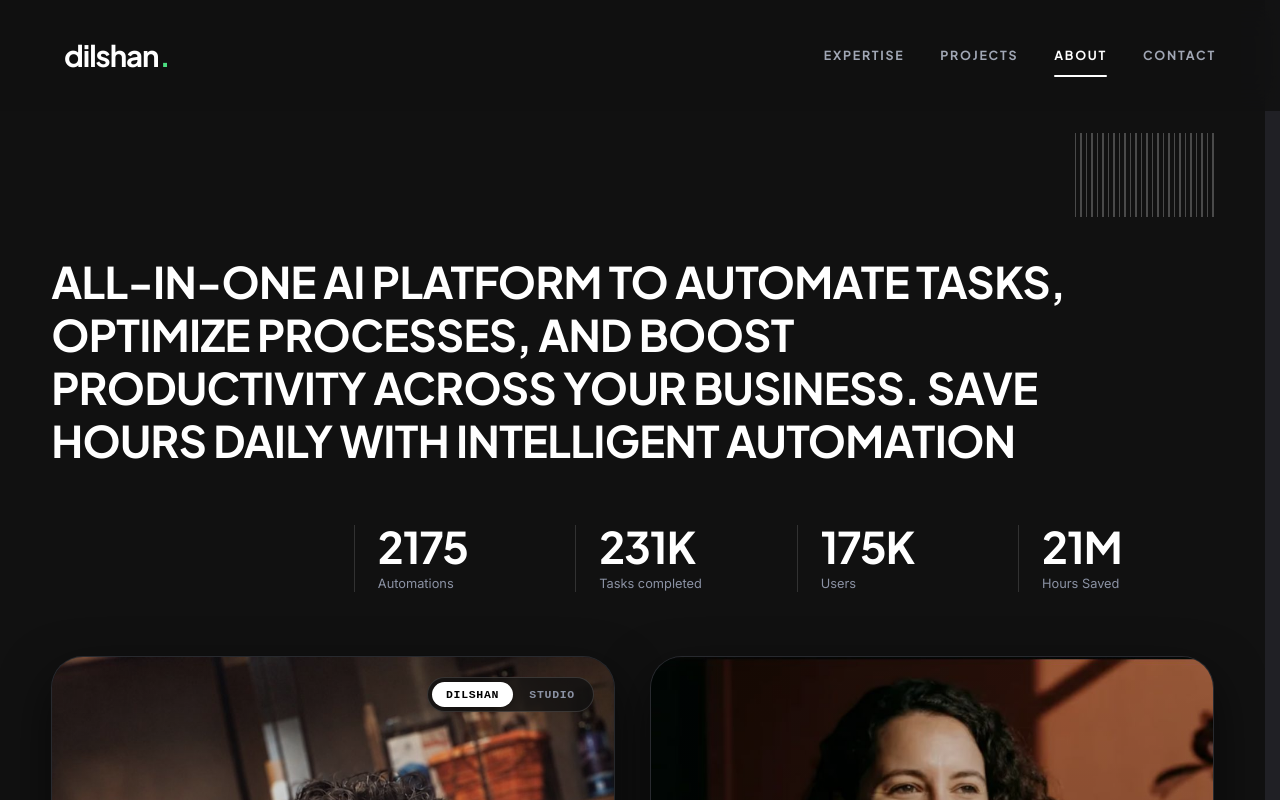
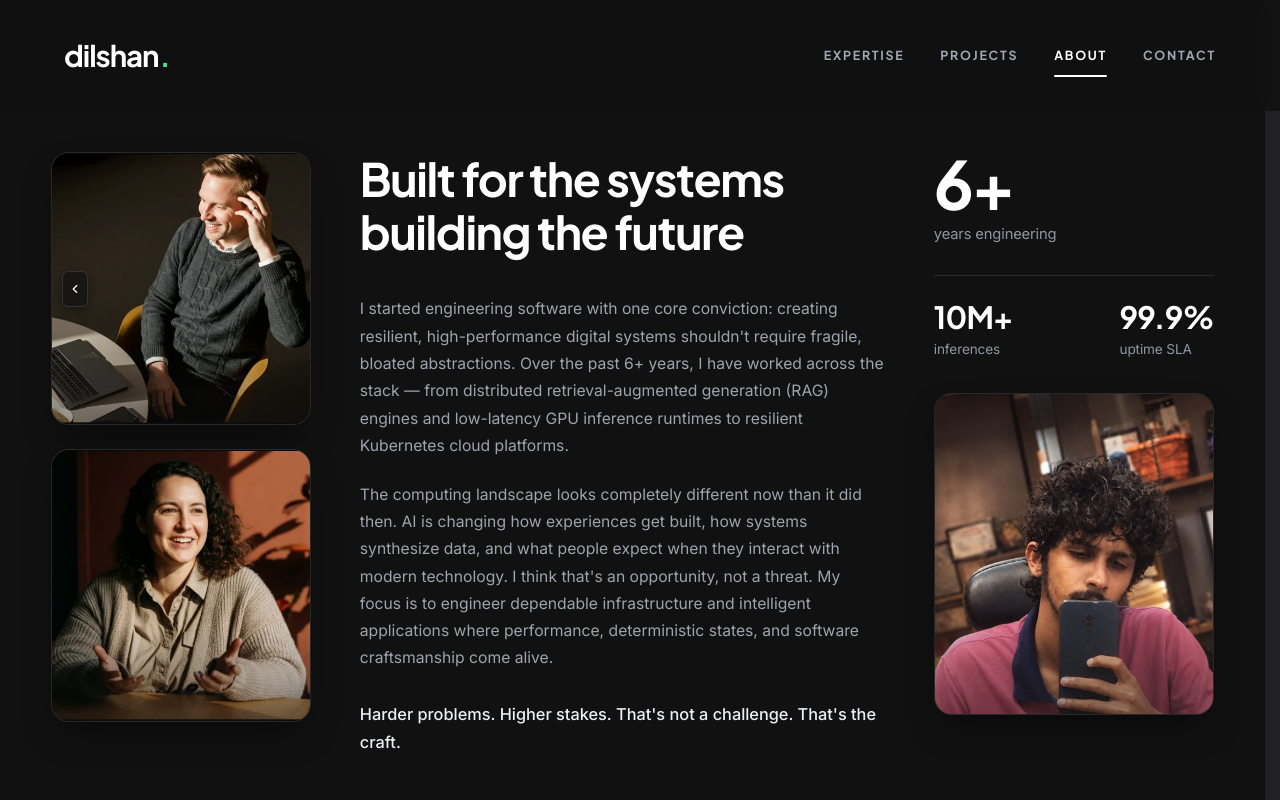
Before and after one commit to dilshandevxx/dilshan-personal-portfolio, a Next.js app: page /about in a window 1280 px wide. Shown: the top 800 px of the page. Built offline with nearby package versions, Linux system fonts and the light colour scheme; a web font is replaced by a local one.

Commit message:
feat: redesign about page to 3-column asymmetric layout matching reference design

```diff
--- a/src/app/about/aboutPage.module.css
+++ b/src/app/about/aboutPage.module.css
@@ -1,7 +1,6 @@
 /* =========================================================================
-   About Me Page (Faithfully reproducing the about-6 reference design)
-   Obsidian dark surface (#111111), white badge pill, ribbed texture,
-   high-impact uppercase headline, 4 stats columns & 2 large rounded cards.
+   About Me Page — 3-Column Asymmetric Editorial Layout
+   (Faithfully reproducing the reference design with obsidian dark aesthetics)
    ========================================================================= */
 
 .pageRoot {
@@ -17,189 +16,50 @@
 }
 
 .mainContainer {
-  max-width: 1420px;
+  max-width: 1380px;
   margin: 0 auto;
-  padding: clamp(2rem, 3.5vw, 3.5rem) clamp(1.25rem, 4vw, 3.5rem) clamp(5rem, 8vw, 8rem);
+  padding: clamp(3rem, 5vw, 5.5rem) clamp(1.25rem, 4vw, 3.5rem) clamp(5rem, 8vw, 8.5rem);
   width: 100%;
   box-sizing: border-box;
 }
 
-/* Subtle Back Link */
-.topNav {
-  margin-bottom: clamp(2rem, 3.5vw, 3rem);
-}
-
-.backLink {
-  display: inline-flex;
-  align-items: center;
-  gap: 0.5rem;
-  font-family: var(--font-body, "Inter", sans-serif);
-  font-size: 0.85rem;
-  font-weight: 500;
-  color: #8b909c;
-  text-decoration: none;
-  transition: all 0.2s ease;
-  width: fit-content;
-}
-
-.backArrow {
-  transition: transform 0.2s ease;
-}
-
-.backLink:hover {
-  color: #ffffff;
-}
-
-.backLink:hover .backArrow {
-  transform: translateX(-3px);
+.storySection {
+  width: 100%;
 }
 
 /* =========================================================================
-   1. HERO STAGE (Matching about-6 reference image)
+   3-Column Grid Layout (Matching Reference Image)
+   Left: 2 Stacked Photo Cards (~260px)
+   Middle: Headline & Body Narrative (1fr)
+   Right: Giant Stats Block & Portrait Card (~280px)
    ========================================================================= */
-.stageSection {
-  width: 100%;
-  position: relative;
-  margin-bottom: 0;
-}
-
-/* Top Row: Pill Badge (Left) + Ribbed Texture (Right) */
-.badgeHeaderRow {
-  display: flex;
-  justify-content: flex-end;
-  align-items: flex-start;
-  margin-bottom: clamp(1.8rem, 3vw, 2.75rem);
+.storyGrid {
+  display: grid;
+  grid-template-columns: 260px 1fr 280px;
+  gap: clamp(2rem, 3.8vw, 4.5rem);
+  align-items: start;
   width: 100%;
 }
 
-/* White Pill Badge */
-.statsBadge {
-  background-color: #ffffff;
-  color: #000000;
-  border-radius: 9999px;
-  padding: 0.48rem 1.35rem;
-  font-family: var(--font-display, "Plus Jakarta Sans", sans-serif);
-  font-size: clamp(0.72rem, 0.85vw, 0.8rem);
-  font-weight: 800;
-  letter-spacing: 0.08em;
-  text-transform: uppercase;
-  user-select: none;
-  display: inline-flex;
-  align-items: center;
-  justify-content: center;
-  box-shadow: 0 4px 18px rgba(255, 255, 255, 0.18);
-}
-
-/* Decorative Ribbed Barcode Texture matching top right of reference */
-.ribbedTexture {
-  display: flex;
-  gap: 4px;
-  height: clamp(60px, 8vw, 84px);
-  align-items: stretch;
-  opacity: 0.24;
-}
-
-.ribbedLine {
-  width: 1.5px;
-  height: 100%;
-  background-color: #ffffff;
-  display: block;
-}
-
-@media (max-width: 640px) {
-  .ribbedTexture {
-    display: none;
-  }
-}
-
-/* Large Bold Display Headline */
-.headlineWrap {
-  max-width: 1040px;
-  width: 100%;
-  margin-bottom: clamp(2.5rem, 4.5vw, 4.25rem);
-}
-
-.mainHeadline {
-  font-family: var(--font-display, "Plus Jakarta Sans", "Outfit", -apple-system, sans-serif);
-  font-size: clamp(1.85rem, 3.4vw, 3.15rem);
-  font-weight: 700;
-  line-height: 1.22;
-  letter-spacing: -0.015em;
-  text-transform: uppercase;
-  color: #ffffff;
-  margin: 0;
-}
-
-@media (max-width: 768px) {
-  .mainHeadline {
-    font-size: clamp(1.45rem, 5.2vw, 2.1rem);
-    line-height: 1.28;
-  }
-}
-
-/* 4 Stats Metrics Columns aligned right below the headline */
-.statsRow {
-  display: grid;
-  grid-template-columns: repeat(4, minmax(0, 1fr));
-  max-width: 860px;
-  margin-left: auto;
-  margin-bottom: clamp(3rem, 5vw, 4.5rem);
-  gap: clamp(1rem, 2vw, 2.25rem);
-  width: 100%;
-  box-sizing: border-box;
-}
-
-.statColumn {
-  border-left: 1px solid rgba(255, 255, 255, 0.14);
-  padding-left: clamp(1rem, 1.8vw, 2rem);
+/* -------------------------------------------------------------
+   LEFT COLUMN: 2 Vertically Stacked Rounded Cards
+   ------------------------------------------------------------- */
+.leftCol {
   display: flex;
   flex-direction: column;
-  align-items: flex-start;
-}
-
-.statNumber {
-  font-family: var(--font-display, "Plus Jakarta Sans", sans-serif);
-  font-size: clamp(2.1rem, 3.4vw, 3.25rem);
-  font-weight: 700;
-  color: #ffffff;
-  line-height: 1;
-  letter-spacing: -0.02em;
-}
-
-.statLabel {
-  font-family: var(--font-body, "Inter", sans-serif);
-  font-size: clamp(0.8rem, 0.95vw, 0.92rem);
-  color: #8b92a4;
-  margin-top: 0.45rem;
-  font-weight: 400;
-  line-height: 1.3;
-}
-
-@media (max-width: 860px) {
-  .statsRow {
-    grid-template-columns: repeat(2, minmax(0, 1fr));
-    gap: 1.8rem 1.5rem;
-    margin-left: 0;
-  }
-}
-
-/* Two Large Rounded Photo Cards */
-.cardsGrid {
-  display: grid;
-  grid-template-columns: 1fr 1fr;
-  gap: clamp(1.5rem, 2.8vw, 2.5rem);
+  gap: 1.5rem;
   width: 100%;
 }
 
-.photoCard {
+.photoCardSmall {
   position: relative;
   width: 100%;
-  height: clamp(380px, 46vw, 620px);
-  border-radius: clamp(20px, 2.5vw, 32px);
+  aspect-ratio: 1 / 1.05;
+  border-radius: 18px;
   overflow: hidden;
-  background-color: #16181d;
+  background-color: #161616;
   border: 1px solid rgba(255, 255, 255, 0.08);
-  box-shadow: 0 20px 50px rgba(0, 0, 0, 0.6);
+  box-shadow: 0 16px 36px -12px rgba(0, 0, 0, 0.6);
 }
 
 .cardImage {
@@ -207,70 +67,227 @@
   transition: transform 0.65s cubic-bezier(0.16, 1, 0.3, 1);
 }
 
-.photoCard:hover .cardImage {
-  transform: scale(1.025);
+.photoCardSmall:hover .cardImage,
+.photoCardPortrait:hover .cardImage {
+  transform: scale(1.04);
 }
 
 .cardOverlayGradient {
   position: absolute;
-  top: 0;
-  left: 0;
-  right: 0;
-  bottom: 0;
-  background: linear-gradient(180deg, rgba(0, 0, 0, 0.15) 0%, rgba(0, 0, 0, 0.35) 100%);
+  inset: 0;
+  background: linear-gradient(
+    180deg,
+    rgba(17, 17, 17, 0) 65%,
+    rgba(17, 17, 17, 0.45) 100%
+  );
   pointer-events: none;
 }
 
-/* Minimalist Photo Switcher Pill */
-.photoSwitchPill {
+/* Subtle Left Carousel Pill on top card matching reference */
+.carouselPill {
   position: absolute;
-  top: 1.25rem;
-  right: 1.25rem;
-  z-index: 10;
-  display: inline-flex;
+  left: 10px;
+  top: 50%;
+  transform: translateY(-50%);
+  width: 26px;
+  height: 36px;
+  background-color: rgba(20, 20, 20, 0.85);
+  backdrop-filter: blur(8px);
+  border: 1px solid rgba(255, 255, 255, 0.12);
+  border-radius: 6px;
+  display: flex;
   align-items: center;
-  background-color: rgba(17, 17, 17, 0.78);
-  backdrop-filter: blur(16px);
-  -webkit-backdrop-filter: blur(16px);
-  border: 1px solid rgba(255, 255, 255, 0.14);
-  border-radius: 9999px;
-  padding: 4px;
-  gap: 3px;
+  justify-content: center;
+  color: rgba(255, 255, 255, 0.8);
+  pointer-events: none;
+  z-index: 2;
+  box-shadow: 0 4px 12px rgba(0, 0, 0, 0.4);
 }
 
-.switchBtn {
-  border: none;
-  background: transparent;
-  color: #8b92a4;
-  font-family: var(--font-mono, monospace);
-  font-size: 0.72rem;
-  font-weight: 700;
-  letter-spacing: 0.06em;
-  text-transform: uppercase;
-  padding: 0.35rem 0.85rem;
-  border-radius: 9999px;
-  cursor: pointer;
-  transition: all 0.2s ease;
-}
-
-.switchBtn:hover {
+.chevronIcon {
   color: #ffffff;
 }
 
-.switchActive {
-  background-color: #ffffff !important;
-  color: #000000 !important;
-  box-shadow: 0 2px 8px rgba(0, 0, 0, 0.35);
+/* -------------------------------------------------------------
+   MIDDLE COLUMN: Bold Display Headline & Rich Typography
+   ------------------------------------------------------------- */
+.middleCol {
+  display: flex;
+  flex-direction: column;
+  width: 100%;
+  min-width: 0;
 }
 
-@media (max-width: 860px) {
-  .cardsGrid {
+.headline {
+  font-family: var(--font-display, "Plus Jakarta Sans", "Inter", -apple-system, sans-serif);
+  font-size: clamp(2.35rem, 3.6vw, 3.5rem);
+  font-weight: 700;
+  line-height: 1.14;
+  letter-spacing: -0.03em;
+  color: #ffffff;
+  margin: 0 0 clamp(1.75rem, 3vw, 2.5rem) 0;
+}
+
+.narrativeBody {
+  display: flex;
+  flex-direction: column;
+  gap: 1.35rem;
+}
+
+.paragraph {
+  font-family: var(--font-body, "Inter", -apple-system, sans-serif);
+  font-size: 0.98rem;
+  line-height: 1.74;
+  color: #9da4ae;
+  margin: 0;
+}
+
+.punchline {
+  font-family: var(--font-body, "Inter", -apple-system, sans-serif);
+  font-size: 1.02rem;
+  line-height: 1.7;
+  font-weight: 500;
+  color: #eceff4;
+  margin: 0.5rem 0 0 0;
+}
+
+/* -------------------------------------------------------------
+   RIGHT COLUMN: Giant Stats & Portrait Photo Card
+   ------------------------------------------------------------- */
+.rightCol {
+  display: flex;
+  flex-direction: column;
+  width: 100%;
+}
+
+.statsBlock {
+  display: flex;
+  flex-direction: column;
+  margin-bottom: 2rem;
+}
+
+.statPrimary {
+  display: flex;
+  flex-direction: column;
+}
+
+.statPrimaryNumber {
+  font-family: var(--font-display, "Plus Jakarta Sans", sans-serif);
+  font-size: clamp(3.4rem, 5.2vw, 4.8rem);
+  font-weight: 700;
+  line-height: 0.95;
+  letter-spacing: -0.035em;
+  color: #ffffff;
+}
+
+.statPrimaryLabel {
+  font-family: var(--font-body, -apple-system, sans-serif);
+  font-size: 0.92rem;
+  color: #8f96a3;
+  margin-top: 0.5rem;
+  font-weight: 400;
+  letter-spacing: -0.01em;
+}
+
+.statsDivider {
+  height: 1px;
+  background-color: rgba(255, 255, 255, 0.1);
+  margin: 1.75rem 0 1.5rem 0;
+  width: 100%;
+}
+
+.statsSecondaryRow {
+  display: flex;
+  justify-content: space-between;
+  align-items: flex-start;
+  gap: 1.5rem;
+}
+
+.statSecondary {
+  display: flex;
+  flex-direction: column;
+}
+
+.statSecondaryNumber {
+  font-family: var(--font-display, "Plus Jakarta Sans", sans-serif);
+  font-size: clamp(1.75rem, 2.4vw, 2.2rem);
+  font-weight: 700;
+  line-height: 1.1;
+  color: #ffffff;
+  letter-spacing: -0.025em;
+}
+
+.statSecondaryLabel {
+  font-family: var(--font-body, -apple-system, sans-serif);
+  font-size: 0.85rem;
+  color: #8f96a3;
+  margin-top: 0.35rem;
+  font-weight: 400;
+  letter-spacing: -0.01em;
+}
+
+/* Portrait Photo Card directly below the stats block */
+.photoCardPortrait {
+  position: relative;
+  width: 100%;
+  aspect-ratio: 1 / 1.15;
+  border-radius: 18px;
+  overflow: hidden;
+  background-color: #161616;
+  border: 1px solid rgba(255, 255, 255, 0.08);
+  box-shadow: 0 16px 36px -12px rgba(0, 0, 0, 0.6);
+}
+
+/* =========================================================================
+   Responsive Breakpoints
+   ========================================================================= */
+@media (max-width: 1100px) {
+  .storyGrid {
+    grid-template-columns: 220px 1fr 240px;
+    gap: 2rem;
+  }
+}
+
+@media (max-width: 960px) {
+  .storyGrid {
     grid-template-columns: 1fr;
-    gap: 1.5rem;
+    gap: 3.5rem;
   }
 
-  .photoCard {
-    height: clamp(320px, 60vw, 480px);
-    border-radius: 20px;
+  .leftCol {
+    display: grid;
+    grid-template-columns: 1fr 1fr;
+    gap: 1.25rem;
+    order: 2;
+  }
+
+  .middleCol {
+    order: 1;
+  }
+
+  .rightCol {
+    order: 3;
+    display: grid;
+    grid-template-columns: 1fr 1fr;
+    gap: 2rem;
+    align-items: center;
+  }
+
+  .statsBlock {
+    margin-bottom: 0;
   }
 }
+
+@media (max-width: 640px) {
+  .leftCol {
+    grid-template-columns: 1fr;
+  }
+
+  .rightCol {
+    grid-template-columns: 1fr;
+  }
+
+  .headline {
+    font-size: 2.25rem;
+  }
+}
--- a/src/app/about/page.tsx
+++ b/src/app/about/page.tsx
@@ -1,16 +1,15 @@
 "use client";
 
-import React, { useState } from "react";
+import React from "react";
 import Image from "next/image";
 import { motion } from "framer-motion";
+import { ChevronLeft } from "lucide-react";
 import { SkyLabsNavbar } from "@/components/SkyLabsNavbar";
 import PreFooterBanner from "@/components/cover/sections/PreFooterBanner";
 import MainFooter from "@/components/MainFooter";
 import styles from "./aboutPage.module.css";
 
 export default function AboutPage() {
-  const [activePhoto, setActivePhoto] = useState<"dilshan" | "studio">("dilshan");
-
   return (
     <div className={styles.pageRoot}>
       {/* 1. Global Navigation Bar */}
@@ -18,111 +17,137 @@ export default function AboutPage() {
 
       <main className={styles.mainContainer}>
         {/* =========================================================================
-            HERO STAGE: FAITHFULLY REPRODUCING THE ABOUT-6 REFERENCE DESIGN
+            ABOUT HERO STAGE: 3-COLUMN ASYMMETRIC EDITORIAL LAYOUT
+            (Faithfully reproducing the reference design)
             ========================================================================= */}
-        <section className={styles.stageSection} aria-label="About & Statistics">
-          {/* Top Bar Row: Ribbed Texture (Right) */}
-          <div className={styles.badgeHeaderRow}>
-            {/* Decorative Ribbed Barcode Texture matching top right of reference */}
-            <div className={styles.ribbedTexture} aria-hidden="true">
-              {Array.from({ length: 26 }).map((_, i) => (
-                <span key={i} className={styles.ribbedLine} />
-              ))}
-            </div>
-          </div>
-
-          {/* Large Bold Display Headline */}
+        <section className={styles.storySection} aria-label="About Dilshan">
+          <div className={styles.storyGrid}>
+            {/* -------------------------------------------------------------
+                LEFT COLUMN: 2 Vertically Stacked Rounded Photo Cards
+                ------------------------------------------------------------- */}
             <motion.div
-            className={styles.headlineWrap}
-            initial={{ opacity: 0, y: 22 }}
-            animate={{ opacity: 1, y: 0 }}
-            transition={{ duration: 0.65, delay: 0.1, ease: [0.16, 1, 0.3, 1] }}
+              className={styles.leftCol}
+              initial={{ opacity: 0, x: -25 }}
+              animate={{ opacity: 1, x: 0 }}
+              transition={{ duration: 0.7, ease: [0.16, 1, 0.3, 1] }}
             >
-            <h1 className={styles.mainHeadline}>
-              ALL-IN-ONE AI PLATFORM TO AUTOMATE TASKS, OPTIMIZE PROCESSES, AND BOOST
-              PRODUCTIVITY ACROSS YOUR BUSINESS. SAVE HOURS DAILY WITH INTELLIGENT
-              AUTOMATION
-            </h1>
-          </motion.div>
-
-          {/* 4 Stats Metrics Columns aligned to the right below the headline */}
-          <motion.div
-            className={styles.statsRow}
-            initial={{ opacity: 0, y: 20 }}
-            animate={{ opacity: 1, y: 0 }}
-            transition={{ duration: 0.6, delay: 0.2, ease: [0.16, 1, 0.3, 1] }}
-          >
-            <div className={styles.statColumn}>
-              <div className={styles.statNumber}>2175</div>
-              <div className={styles.statLabel}>Automations</div>
-            </div>
-            <div className={styles.statColumn}>
-              <div className={styles.statNumber}>231K</div>
-              <div className={styles.statLabel}>Tasks completed</div>
-            </div>
-            <div className={styles.statColumn}>
-              <div className={styles.statNumber}>175K</div>
-              <div className={styles.statLabel}>Users</div>
-            </div>
-            <div className={styles.statColumn}>
-              <div className={styles.statNumber}>21M</div>
-              <div className={styles.statLabel}>Hours Saved</div>
-            </div>
-          </motion.div>
-
-          {/* Two Large Rounded Photo Cards */}
-          <motion.div
-            className={styles.cardsGrid}
-            initial={{ opacity: 0, y: 28 }}
-            animate={{ opacity: 1, y: 0 }}
-            transition={{ duration: 0.75, delay: 0.3, ease: [0.16, 1, 0.3, 1] }}
-          >
-            {/* Left Card: Dilshan Portrait with subtle photo switcher */}
-            <div className={styles.photoCard}>
+              {/* Top Photo Card */}
+              <div className={styles.photoCardSmall}>
                 <Image
-                src={activePhoto === "dilshan" ? "/about_card_dilshan.jpg" : "/about_card_left.jpg"}
-                alt={activePhoto === "dilshan" ? "Dilshan in workspace" : "Developer at workstation"}
+                  src="/about_card_left.jpg"
+                  alt="Presentation session"
                   fill
-                sizes="(max-width: 900px) 100vw, 50vw"
+                  sizes="(max-width: 1024px) 100vw, 280px"
                   className={styles.cardImage}
                   priority
                 />
                 <div className={styles.cardOverlayGradient} />
 
-              {/* Minimalist Photo Selector Pill */}
-              <div className={styles.photoSwitchPill}>
-                <button
-                  type="button"
-                  className={`${styles.switchBtn} ${activePhoto === "dilshan" ? styles.switchActive : ""}`}
-                  onClick={() => setActivePhoto("dilshan")}
-                  title="Show Dilshan portrait"
-                >
-                  Dilshan
-                </button>
-                <button
-                  type="button"
-                  className={`${styles.switchBtn} ${activePhoto === "studio" ? styles.switchActive : ""}`}
-                  onClick={() => setActivePhoto("studio")}
-                  title="Show Studio scene"
-                >
-                  Studio
-                </button>
+                {/* Subtle Left Navigation Pill matching reference */}
+                <div className={styles.carouselPill} aria-hidden="true">
+                  <ChevronLeft size={14} className={styles.chevronIcon} />
                 </div>
               </div>
 
-            {/* Right Card: Collaborative Session from reference */}
-            <div className={styles.photoCard}>
+              {/* Bottom Photo Card */}
+              <div className={styles.photoCardSmall}>
                 <Image
                   src="/about_card_right.jpg"
-                alt="Collaborative engineering session"
+                  alt="Collaborative engineering discussion"
                   fill
-                sizes="(max-width: 900px) 100vw, 50vw"
+                  sizes="(max-width: 1024px) 100vw, 280px"
+                  className={styles.cardImage}
+                />
+                <div className={styles.cardOverlayGradient} />
+              </div>
+            </motion.div>
+
+            {/* -------------------------------------------------------------
+                MIDDLE COLUMN: Display Headline & Thoughtful Narrative
+                ------------------------------------------------------------- */}
+            <motion.div
+              className={styles.middleCol}
+              initial={{ opacity: 0, y: 24 }}
+              animate={{ opacity: 1, y: 0 }}
+              transition={{ duration: 0.75, delay: 0.1, ease: [0.16, 1, 0.3, 1] }}
+            >
+              <h1 className={styles.headline}>
+                Built for the systems<br />
+                building the future
+              </h1>
+
+              <div className={styles.narrativeBody}>
+                <p className={styles.paragraph}>
+                  I started engineering software with one core conviction: creating
+                  resilient, high-performance digital systems shouldn&apos;t require
+                  fragile, bloated abstractions. Over the past 6+ years, I have worked
+                  across the stack — from distributed retrieval-augmented generation (RAG)
+                  engines and low-latency GPU inference runtimes to resilient Kubernetes
+                  cloud platforms.
+                </p>
+
+                <p className={styles.paragraph}>
+                  The computing landscape looks completely different now than it did then.
+                  AI is changing how experiences get built, how systems synthesize data,
+                  and what people expect when they interact with modern technology. I think
+                  that&apos;s an opportunity, not a threat. My focus is to engineer
+                  dependable infrastructure and intelligent applications where performance,
+                  deterministic states, and software craftsmanship come alive.
+                </p>
+
+                <p className={styles.punchline}>
+                  Harder problems. Higher stakes. That&apos;s not a challenge. That&apos;s the craft.
+                </p>
+              </div>
+            </motion.div>
+
+            {/* -------------------------------------------------------------
+                RIGHT COLUMN: Giant Stats Metrics & Portrait Photo Card
+                ------------------------------------------------------------- */}
+            <motion.div
+              className={styles.rightCol}
+              initial={{ opacity: 0, x: 25 }}
+              animate={{ opacity: 1, x: 0 }}
+              transition={{ duration: 0.7, delay: 0.15, ease: [0.16, 1, 0.3, 1] }}
+            >
+              {/* Stats Block */}
+              <div className={styles.statsBlock}>
+                {/* Primary Large Metric */}
+                <div className={styles.statPrimary}>
+                  <div className={styles.statPrimaryNumber}>6+</div>
+                  <div className={styles.statPrimaryLabel}>years engineering</div>
+                </div>
+
+                {/* Thin Divider Line */}
+                <div className={styles.statsDivider} />
+
+                {/* Two Secondary Metrics Side by Side */}
+                <div className={styles.statsSecondaryRow}>
+                  <div className={styles.statSecondary}>
+                    <div className={styles.statSecondaryNumber}>10M+</div>
+                    <div className={styles.statSecondaryLabel}>inferences</div>
+                  </div>
+                  <div className={styles.statSecondary}>
+                    <div className={styles.statSecondaryNumber}>99.9%</div>
+                    <div className={styles.statSecondaryLabel}>uptime SLA</div>
+                  </div>
+                </div>
+              </div>
+
+              {/* Portrait Photo Card directly below stats */}
+              <div className={styles.photoCardPortrait}>
+                <Image
+                  src="/about_card_dilshan.jpg"
+                  alt="Dilshan portrait"
+                  fill
+                  sizes="(max-width: 1024px) 100vw, 300px"
                   className={styles.cardImage}
                   priority
                 />
                 <div className={styles.cardOverlayGradient} />
               </div>
             </motion.div>
+          </div>
         </section>
       </main>
 
```
Lines whose indentation alone changed are shown as unchanged.
